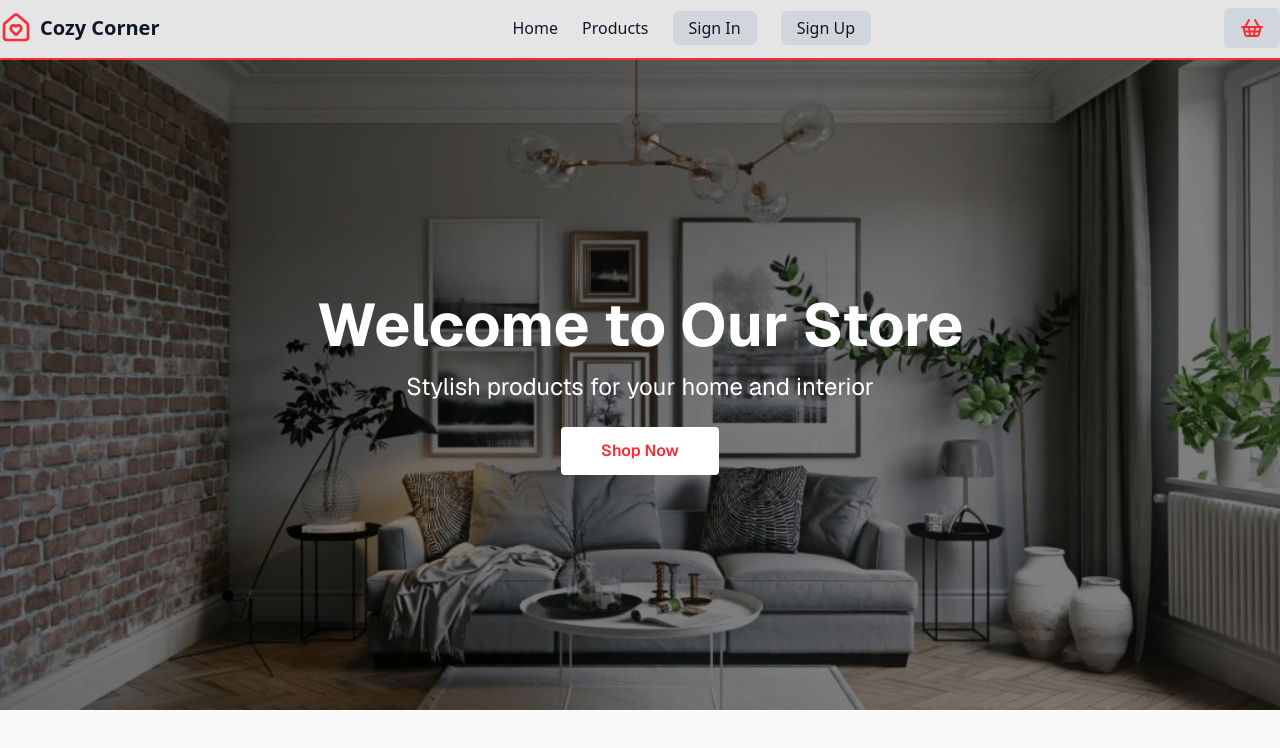
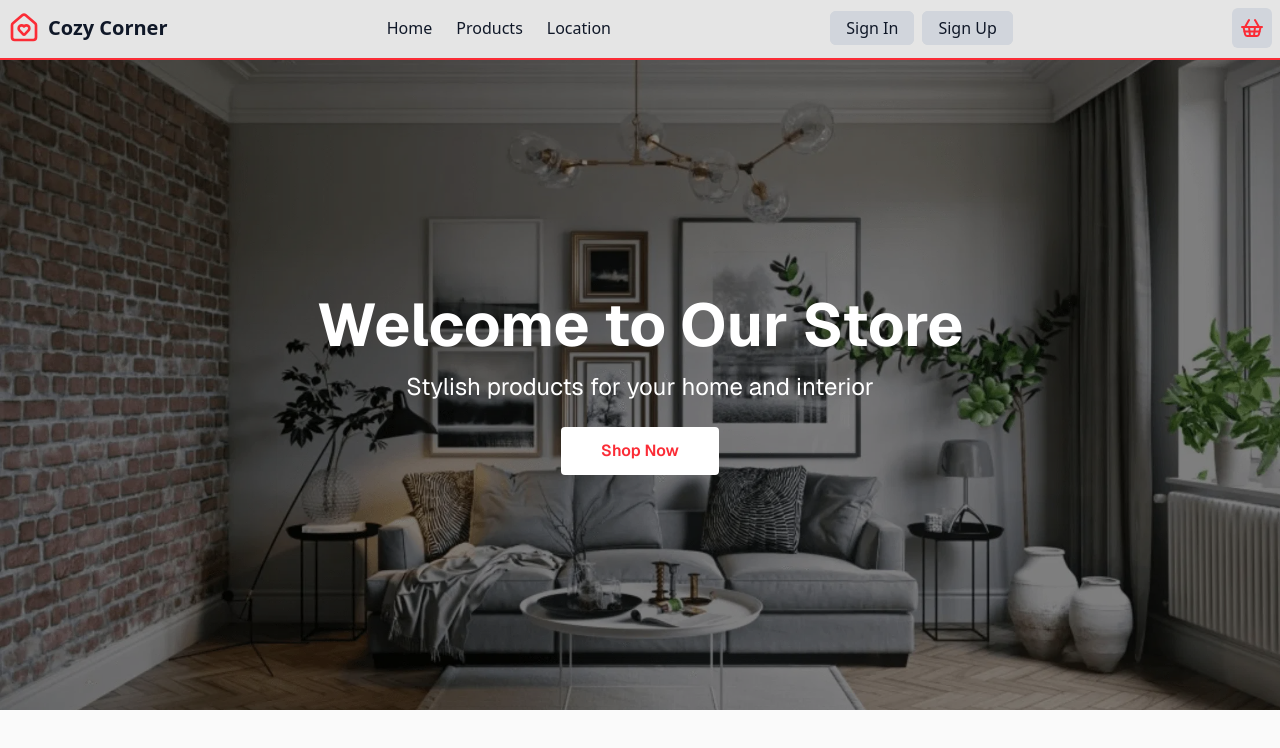
Before and after one commit to netkatya/online-shop, a Next.js app: page / in a window 1280 px wide. Shown: the top 748 px of the page. Built offline with nearby package versions, Linux system fonts and the light colour scheme.

Commit message:
header modified

```diff
--- a/components/header/header.tsx
+++ b/components/header/header.tsx
@@ -1,39 +1,53 @@
 import { HouseHeart, ShoppingBasket } from "lucide-react";
+import Link from "next/link";
 
 export default function Header() {
   return (
-    <header className="bg-[#e5e5e5] text-gray-900 shadow-md h-[60px] border-b-2 border-red-500">
-      <div className="container mx-auto flex items-center justify-between py-2">
-        <div className="flex items-center space-x-2">
+    <header className="bg-[#e5e5e5] text-gray-900 shadow-md h-[60px] border-b-2 border-red-500 p-2">
+      <div className="container mx-auto flex items-center justify-between">
+        <Link href="/" className="flex items-center space-x-2">
           <HouseHeart className="w-8 h-8 text-red-500" />
           <span className="text-xl font-bold">Cozy Corner</span>
-        </div>
+        </Link>
 
         <nav className="space-x-6">
-          <a href="/" className="hover:text-gray-700">
+          <Link href="/" className="hover:text-gray-700">
             Home
-          </a>
-          <a href="/products" className="hover:text-gray-700">
+          </Link>
+          <Link href="/products" className="hover:text-gray-700">
             Products
-          </a>
-          <a
+          </Link>
+          <Link href="/location" className="hover:text-gray-700">
+            Location
+          </Link>
+        </nav>
+
+        <ul className="flex space-x-2">
+          <li>
+            <Link
               href="/auth/log-in"
               className="border border-gray-300 px-[15px] py-[5px] rounded-md hover:text-gray-700 bg-gray-300 hover:bg-gray-400"
             >
               Sign In
-          </a>
-          <a
+            </Link>
+          </li>
+          <li>
+            <Link
               href="/auth/sign-up"
               className="border border-gray-300 px-[15px] py-[5px] rounded-md hover:text-gray-700 bg-gray-300 hover:bg-gray-400"
             >
               Sign Up
-          </a>
-        </nav>
+            </Link>
+          </li>
+        </ul>
 
         <div>
-          <button className="bg-gray-300 hover:bg-gray-400 px-4 py-2 rounded-md">
+          <Link
+            href="/basket"
+            className="bg-gray-300 hover:bg-gray-400 w-[40px] px-2 py-2 rounded-md flex items-center"
+          >
             <ShoppingBasket className="w-6 h-6 text-red-500" />
-          </button>
+          </Link>
         </div>
       </div>
     </header>
```
Lines whose indentation alone changed are shown as unchanged.
